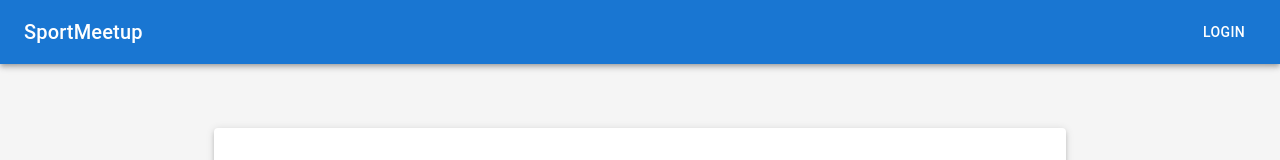
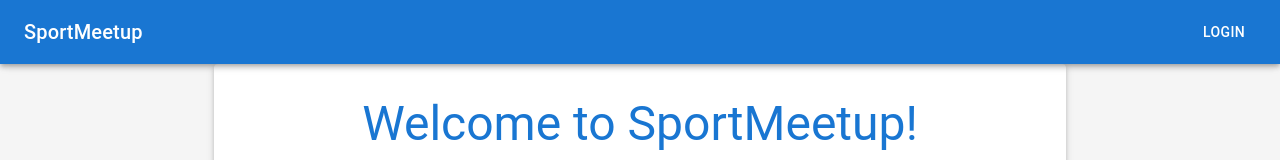
Before and after one commit to Abrav74/run-it-web, a Next.js app in the folder client/: page / in a window 1280 px wide. Shown: the top 160 px of the page. Built offline with nearby package versions, Linux system fonts and the light colour scheme.

Commit message:
adjusted navbar to be fixed

```diff
--- a/client/src/app/page.tsx
+++ b/client/src/app/page.tsx
@@ -17,7 +17,7 @@ import Grid from "@mui/material/Grid";
 export default function Home() {
   return (
     <Box sx={{ minHeight: "100vh", bgcolor: "#f5f5f5" }}>
-      <AppBar position="static" color="primary">
+      <AppBar position="fixed" color="primary">
         <Toolbar>
           <Typography variant="h6" component="div" sx={{ flexGrow: 1 }}>
             SportMeetup
```
